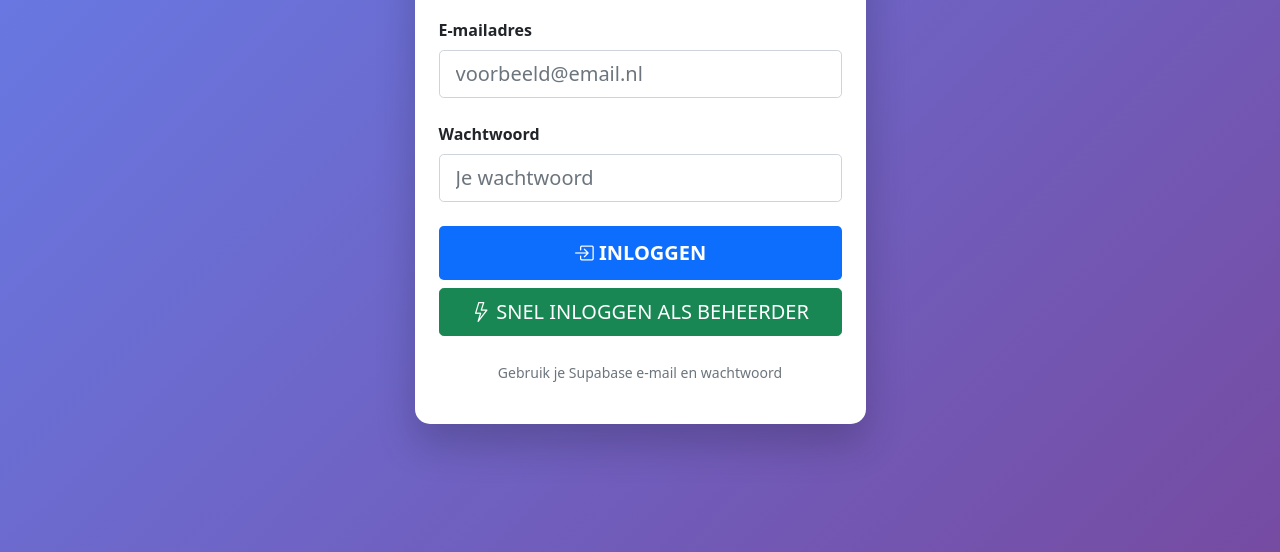
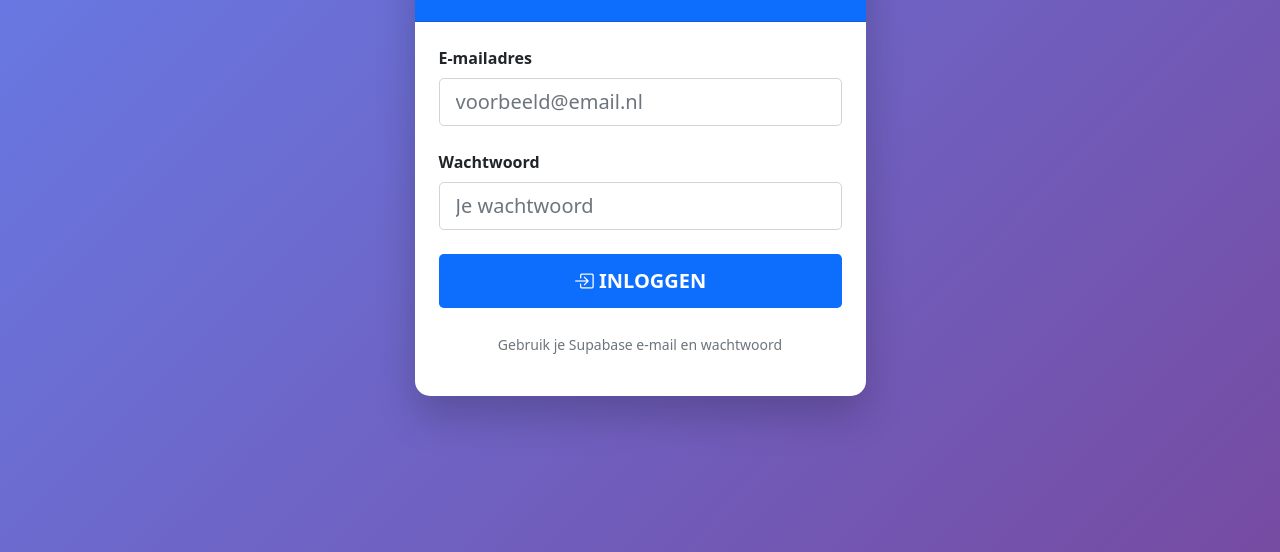
Before and after one commit to LAScholten/modern-pwa, a website: page index.html in a window 1280 px wide. Shown: the part 248-800 px from the top of the page. Drawn offline with nearby package versions, Linux system fonts and the light colour scheme.

```diff
--- a/index.html
+++ b/index.html
@@ -59,15 +59,9 @@
                                        placeholder="Je wachtwoord">
                             </div>
 
-                            <div class="d-grid gap-2">
-                                <button type="submit" class="btn btn-login btn-lg text-white">
-                                    <i class="bi bi-box-arrow-in-right"></i> INLOGGEN
-                                </button>
-
-                                <button type="button" onclick="directAccess()" class="btn btn-success btn-lg">
-                                    <i class="bi bi-lightning"></i> SNEL INLOGGEN ALS BEHEERDER
-                                </button>
-                            </div>
+                            <button type="submit" class="btn btn-login btn-lg text-white w-100">
+                                <i class="bi bi-box-arrow-in-right"></i> INLOGGEN
+                            </button>
                         </form>
 
                         <div class="mt-4 text-center">
@@ -121,20 +115,6 @@
                     <button type="button" class="btn-close" data-bs-dismiss="alert"></button>
                 </div>
             `;
-        }
-
-        // Directe toegang (test modus)
-        function directAccess() {
-            // Zet beheerder data
-            localStorage.setItem('userEmail', 'beheerder@hondendatabase.nl');
-            localStorage.setItem('userId', 'beheerder-direct');
-            localStorage.setItem('isAdmin', 'true');
-
-            showMessage('✅ Directe toegang als beheerder! Doorsturen...', 'success');
-
-            setTimeout(() => {
-                window.location.href = 'app.html';
-            }, 1000);
         }
 
         // Normale login
```
